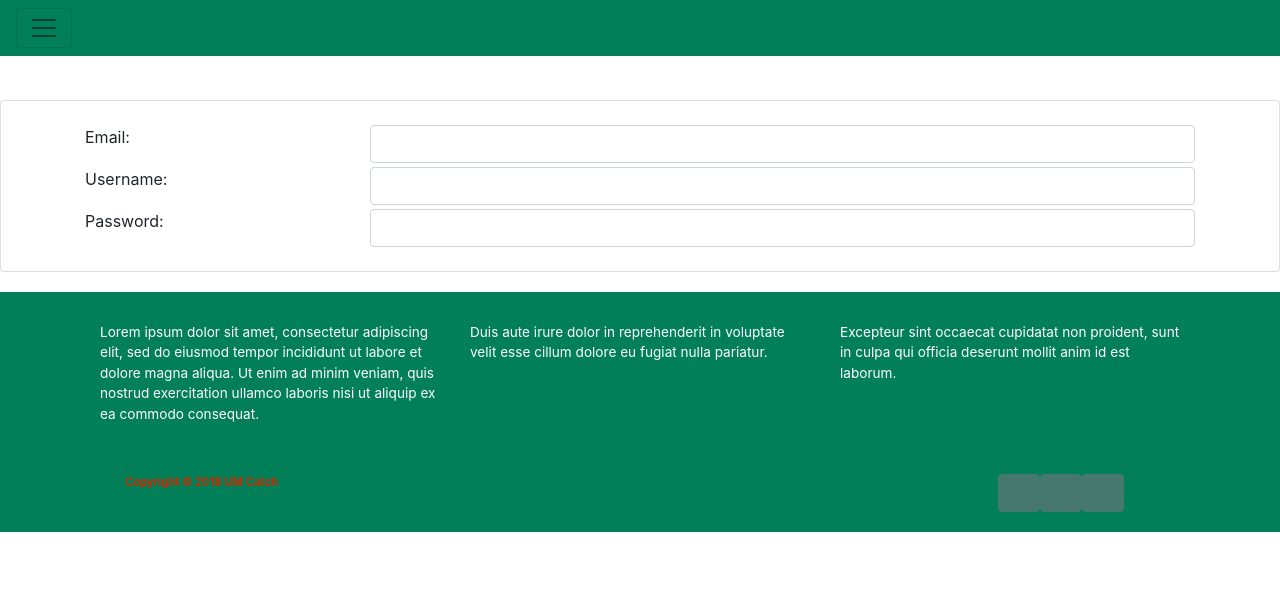
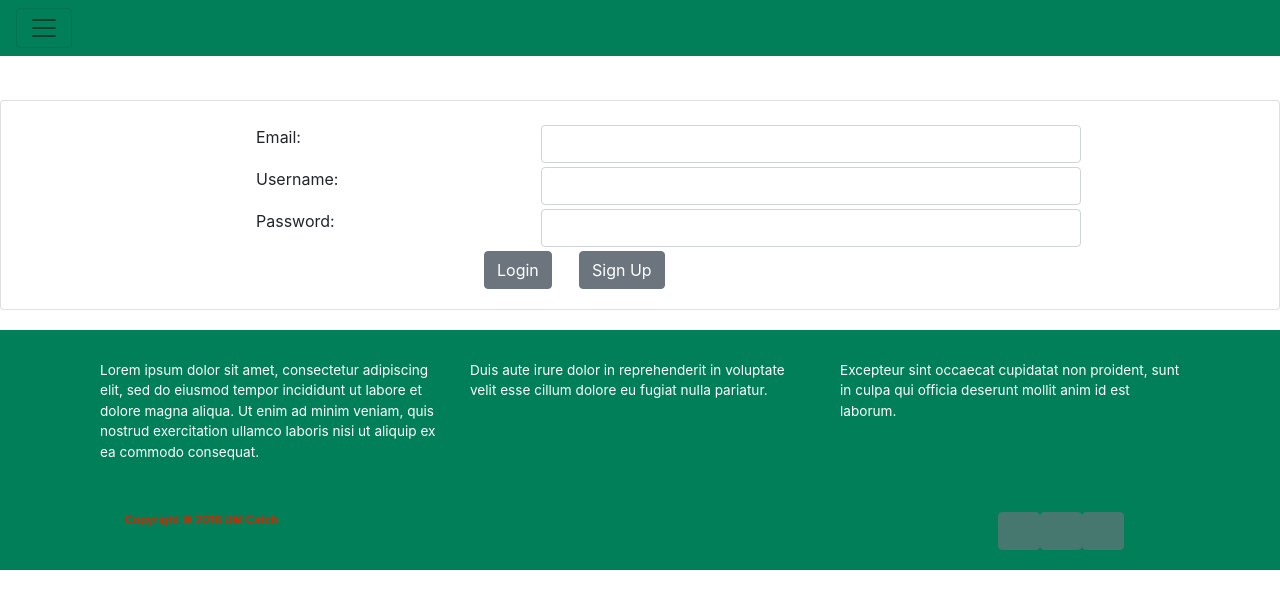
Before and after one commit to Redrecovery9/UmCatch, a Vue app: page / in a window 1280 px wide. Shown: the top 608 px of the page. Built offline with nearby package versions, Linux system fonts and the light colour scheme; some icons are missing.

Commit message:
styled the login window

```diff
--- a/src/components/home/Login.vue
+++ b/src/components/home/Login.vue
@@ -4,8 +4,12 @@
      <b-card>
        <b-container>
         <b-row class="my-1" v-for="type in types" :key="type">
-          <b-col sm="3"><label :for="`type-${type}`">{{ type }}:</label></b-col>
-          <b-col sm="9"><b-form-input :id="`type-${type}`" :type="type"></b-form-input></b-col>
+          <b-col sm="3" class='labels'><label :for="`type-${type}`">{{ type }}:</label></b-col>
+          <b-col sm="6"><b-form-input :id="`type-${type}`" :type="type"></b-form-input></b-col>
+        </b-row>
+        <b-row>
+          <b-col sm='1' class='loginButton'><b-button>Login</b-button></b-col>
+          <b-col sm='3' class='signupButton'><b-button>Sign Up</b-button></b-col>
         </b-row>
        </b-container>
      </b-card>
@@ -30,5 +34,11 @@ export default {
 </script>
 
 <style>
+.labels {
+  margin-left: 15%;
+}
+.loginButton {
+  margin-left: 35%;
+}
 
 </style>
```
